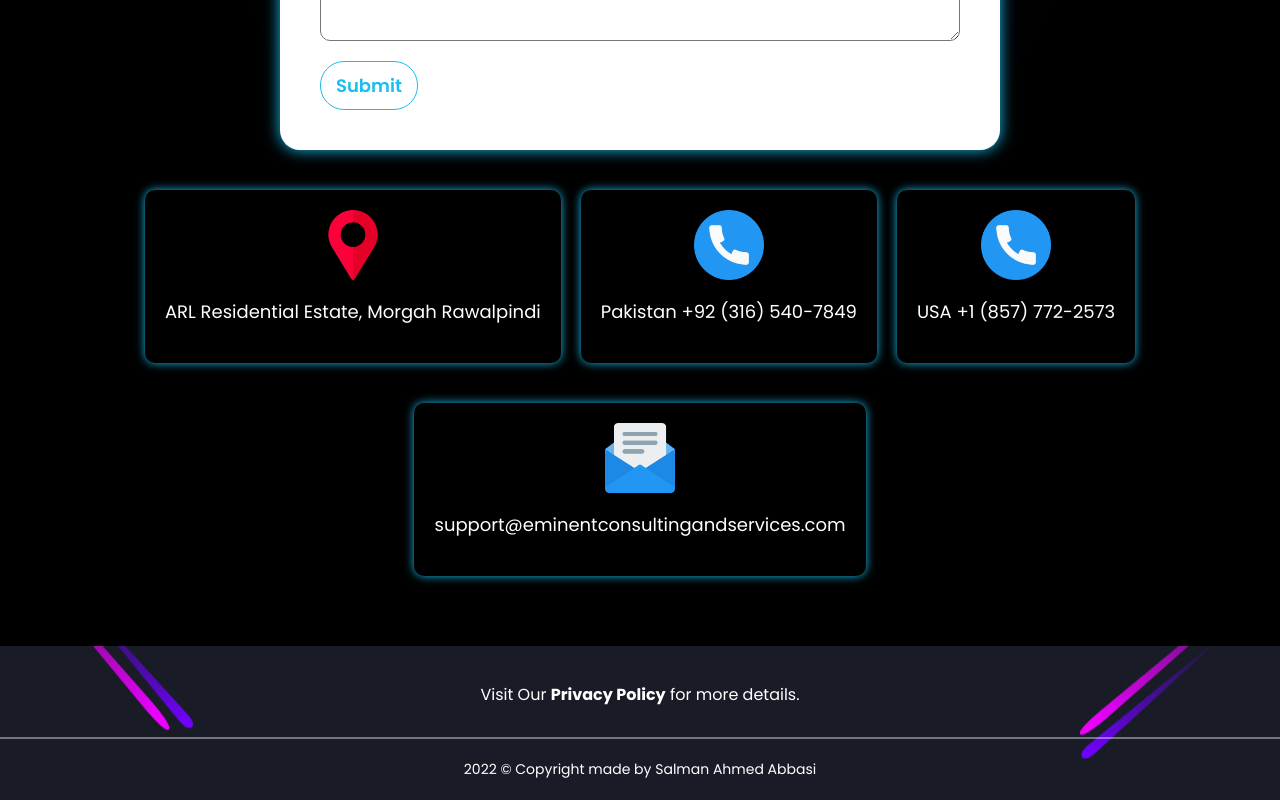
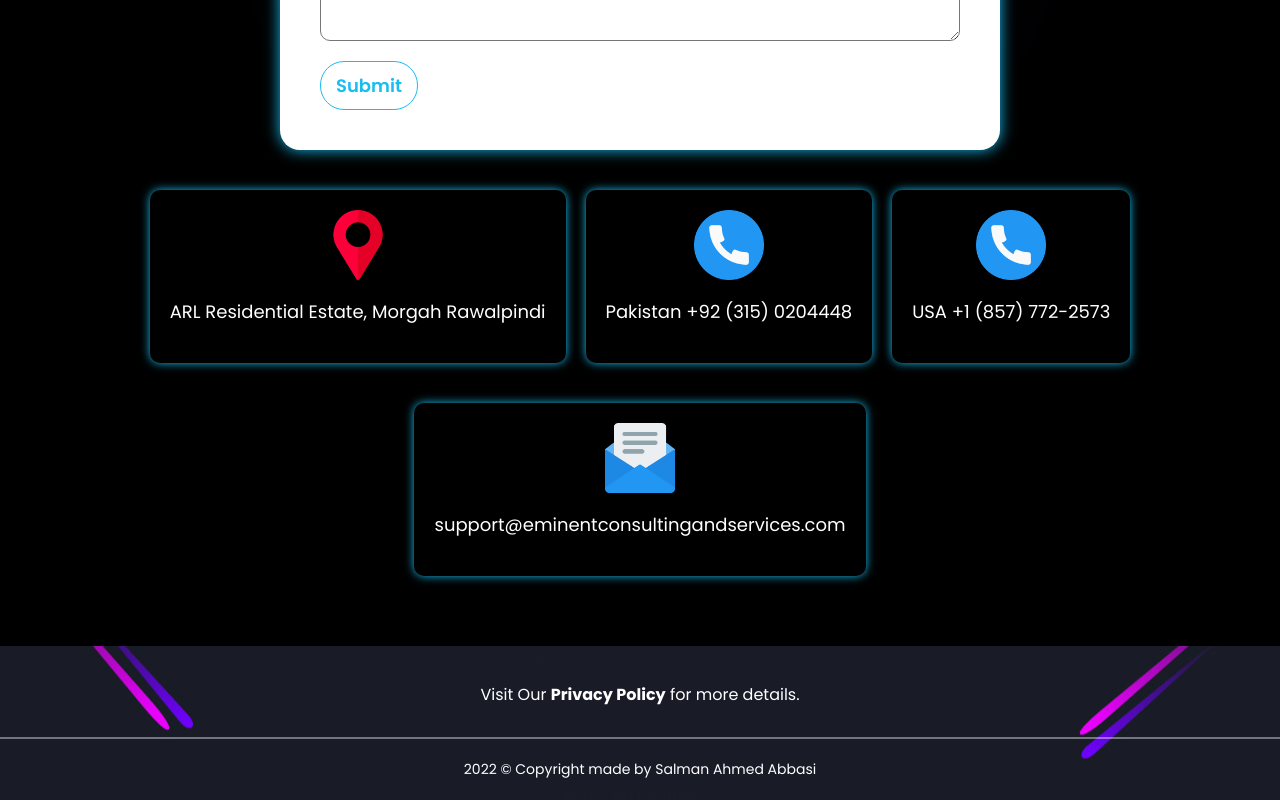
Before and after one commit to SalmanAhmed24/eminent, a Next.js app: page /contact in a window 1280 px wide. Shown: the part 907-1707 px from the top of the page. Built offline with nearby package versions, Linux system fonts and the light colour scheme.

Commit message:
added new number

```diff
--- a/pages/contact.js
+++ b/pages/contact.js
@@ -126,10 +126,10 @@ function ContactPage() {
 					<Image src="/images/placeholder.png" width={70} height={70} alt="Location" />
 					<p>ARL Residential Estate, Morgah Rawalpindi</p>
 				</div>
-				<a href="tel:+923165407849">
+				<a href="tel:+923150204448">
 					<div className="card-phone">
 						<Image src="/images/telephone.png" width={70} height={70} alt="Phone" />
-						<p>Pakistan +92 (316) 540-7849</p>
+						<p>Pakistan +92 (315) 0204448</p>
 					</div>
 				</a>
 				<a href="tel:+18577722573">
```
